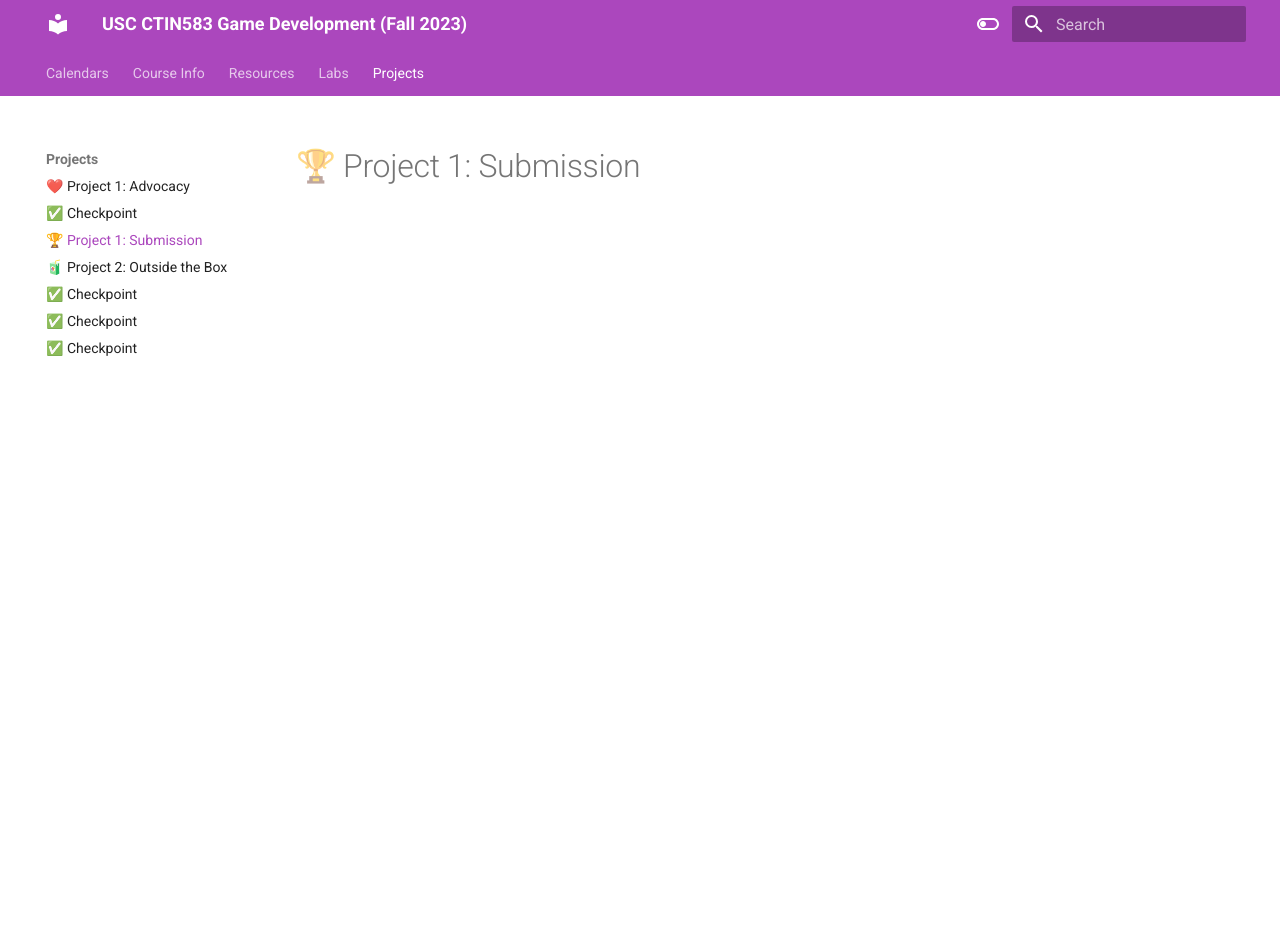
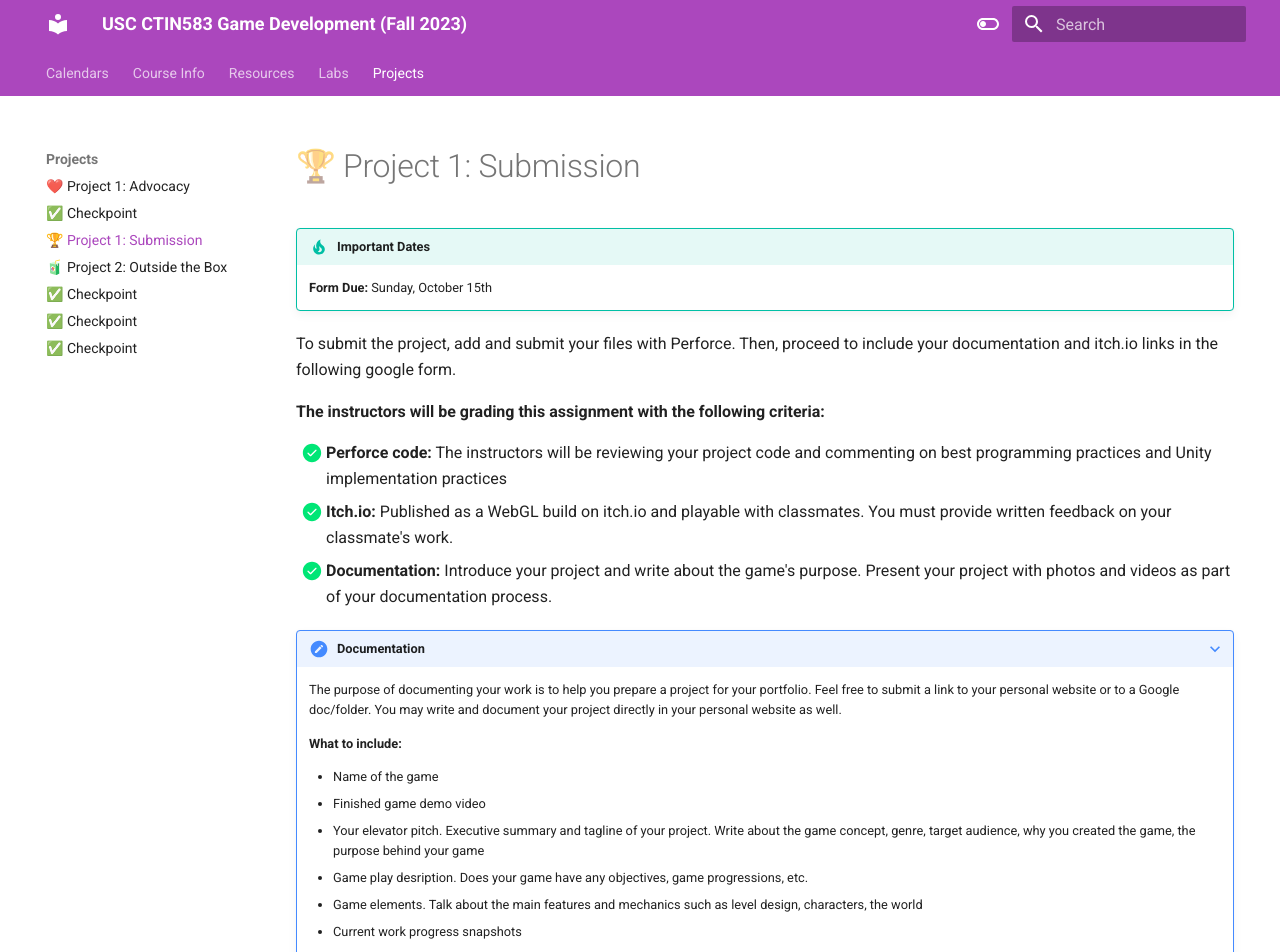
Before and after one commit to usc-ctin583/usc-ctin583.github.io, an MkDocs documentation site: the page built from docs/Projects/project1due.md, in a window 1280 px wide and 1400 px high. Shown: the top 952 px of the window. Built offline with MkDocs 1.6.1 and Material for MkDocs 9.7.7, drawn with Linux system fonts in a browser that asks for light colours; some of the changed text lies outside the part shown.

Commit message:
project1 submission

```diff
--- a/docs/Projects/project1due.md
+++ b/docs/Projects/project1due.md
@@ -1 +1,33 @@
 # 🏆 Project 1: Submission
+
+!!! tip "Important Dates"
+    **Form Due:** Sunday, October 15th
+
+To submit the project, add and submit your files with Perforce. Then, proceed to include your documentation and itch.io links in the following google form.
+
+**The instructors will be grading this assignment with the following criteria:**
+
+- [x] **Perforce code:** The instructors will be reviewing your project code and commenting on best programming practices and Unity implementation practices
+- [x] **Itch.io:** Published as a WebGL build on itch.io and playable with classmates. You must provide written feedback on your classmate's work.
+- [x] **Documentation:** Introduce your project and write about the game's purpose. Present your project with photos and videos as part of your documentation process.
+
+???+ note "Documentation"
+
+    The purpose of documenting your work is to help you prepare a project for your portfolio. Feel free to submit a link to your personal website or to a Google doc/folder. You may write and document your project directly in your personal website as well.
+
+    **What to include:**
+
+    * Name of the game
+    * Finished game demo video
+    * Your elevator pitch. Executive summary and tagline of your project. Write about the game concept, genre, target audience, why you created the game, the purpose behind your game
+    * Game play desription. Does your game have any objectives, game progressions, etc.
+    * Game elements. Talk about the main features and mechanics such as level design, characters, the world
+    * Current work progress snapshots
+    * Full documentation of the step-by-step procedure of creating the game
+
+
+???+ note "Submission Links"
+
+    Please fill out the Google Form form with your website and itch.io links.
+
+    <iframe src="https://docs.google.com/forms/d/e/1FAIpQLSeD3pEjdnGaT8vGXykQWo2tGjOQF-61UFtUw0-Kr-w3lXseQA/viewform?embedded=true" width="840" height="745" frameborder="0" marginheight="0" marginwidth="0">Loading…</iframe>
```
